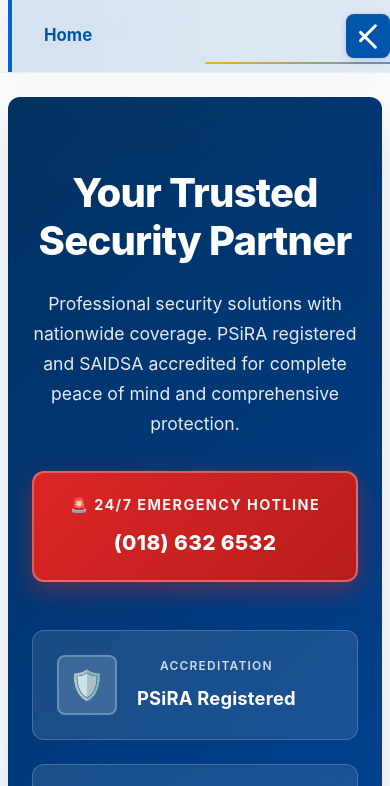
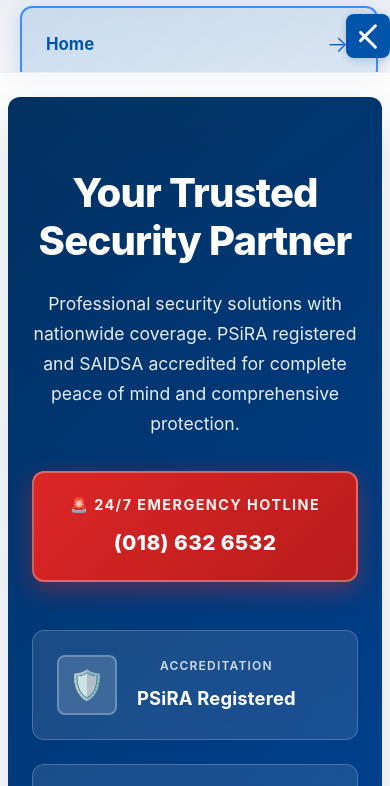
Before and after one commit to Louis121710/golden-eye-website-, a website: page index.html in a window 390 px wide. Both pictures are taken after a click on the button "Toggle menu". Shown: the top 786 px of the page. Drawn offline with Linux system fonts and the light colour scheme.

Commit message:
Enhance mobile navigation list styling - card-based design with better visual hierarchy and animations

```diff
--- a/css/style.css
+++ b/css/style.css
@@ -746,7 +746,7 @@
     left: 0;
     right: 0;
     bottom: 0;
-    background: rgba(255, 255, 255, 0.98);
+    background: linear-gradient(180deg, #f8fafc 0%, #ffffff 100%);
     backdrop-filter: blur(20px);
     -webkit-backdrop-filter: blur(20px);
     flex-direction: column;
@@ -756,7 +756,7 @@
     box-shadow: none;
     border: none;
     z-index: 999;
-    gap: 0;
+    gap: 0.75rem;
     overflow-y: auto;
     -webkit-overflow-scrolling: touch;
     align-items: stretch;
@@ -768,17 +768,18 @@
     top: 0;
     background: linear-gradient(135deg, var(--blue-900), var(--blue-800));
     color: white;
-    padding: 1.5rem 2rem;
-    font-size: 1.25rem;
+    padding: 1.75rem 2rem;
+    font-size: 1.3rem;
     font-weight: 700;
     text-align: center;
     z-index: 1;
-    border-bottom: 3px solid var(--yellow-400);
+    border-bottom: 4px solid var(--yellow-400);
     display: none;
     align-items: center;
     justify-content: center;
     gap: 0.5rem;
-    box-shadow: 0 2px 8px rgba(0, 0, 0, 0.1);
+    box-shadow: 0 4px 12px rgba(0, 0, 0, 0.15);
+    letter-spacing: 0.5px;
   }
 
   .nav-links.active::after {
@@ -807,65 +808,93 @@
   }
 
   .nav-links a {
-    width: 100%;
+    width: calc(100% - 3rem);
+    margin: 0 1.5rem;
     text-align: left;
-    padding: 1.5rem 2rem;
-    border-radius: 0;
+    padding: 1.5rem 1.75rem;
+    border-radius: var(--radius-md);
     font-size: 1.15rem;
     font-weight: 600;
-    border-bottom: 1px solid rgba(0, 48, 96, 0.08);
-    transition: all 0.2s ease;
+    transition: all 0.3s cubic-bezier(0.4, 0, 0.2, 1);
     display: flex;
     align-items: center;
-    min-height: 64px;
+    min-height: 68px;
     color: var(--text);
     background: white;
     position: relative;
+    box-shadow: 0 2px 8px rgba(0, 48, 96, 0.08);
+    border: 2px solid transparent;
+    overflow: hidden;
   }
 
   .nav-links a:first-of-type {
-    margin-top: 0;
+    margin-top: 1.5rem;
   }
 
   .nav-links a:last-child {
-    border-bottom: none;
     margin-bottom: 2rem;
   }
 
   .nav-links a::before {
+    content: '';
+    position: absolute;
+    left: 0;
+    top: 0;
+    bottom: 0;
+    width: 5px;
+    background: linear-gradient(180deg, var(--yellow-400), var(--blue-400));
+    transform: scaleY(0);
+    transition: transform 0.3s ease;
+    border-radius: var(--radius-sm) 0 0 var(--radius-sm);
+  }
+
+  .nav-links a::after {
     content: '→';
     position: absolute;
-    right: 2rem;
+    right: 1.75rem;
     color: var(--blue-400);
-    font-size: 1.2rem;
+    font-size: 1.4rem;
+    font-weight: 300;
     opacity: 0;
-    transition: all 0.2s ease;
+    transform: translateX(-10px);
+    transition: all 0.3s ease;
   }
 
-  .nav-links a:hover,
-  .nav-links a.active {
-    background: linear-gradient(90deg, rgba(0, 102, 204, 0.08) 0%, rgba(0, 102, 204, 0.05) 100%);
+  .nav-links a:hover {
+    background: linear-gradient(135deg, rgba(0, 102, 204, 0.1) 0%, rgba(0, 102, 204, 0.05) 100%);
     color: var(--blue-600);
-    transform: translateX(8px);
-    padding-left: 2.5rem;
-    border-left: 4px solid var(--yellow-400);
+    transform: translateX(5px) translateY(-2px);
+    box-shadow: 0 4px 16px rgba(0, 102, 204, 0.15);
+    border-color: rgba(0, 102, 204, 0.2);
   }
 
-  .nav-links a:hover::before,
-  .nav-links a.active::before {
+  .nav-links a:hover::before {
+    transform: scaleY(1);
+  }
+
+  .nav-links a:hover::after {
     opacity: 1;
     transform: translateX(0);
   }
 
   .nav-links a.active {
-    background: linear-gradient(90deg, rgba(0, 102, 204, 0.12) 0%, rgba(0, 102, 204, 0.08) 100%);
+    background: linear-gradient(135deg, rgba(0, 102, 204, 0.15) 0%, rgba(0, 102, 204, 0.1) 100%);
     color: var(--blue-700);
     font-weight: 700;
-    border-left-color: var(--blue-600);
+    border-color: var(--blue-400);
+    box-shadow: 0 4px 20px rgba(0, 102, 204, 0.2);
+    transform: translateX(5px);
   }
 
-  .nav-links a::after {
-    display: none;
+  .nav-links a.active::before {
+    transform: scaleY(1);
+    background: linear-gradient(180deg, var(--blue-600), var(--blue-400));
+  }
+
+  .nav-links a.active::after {
+    opacity: 1;
+    transform: translateX(0);
+    color: var(--blue-600);
   }
 
   .mobile-menu-toggle {
@@ -1083,24 +1112,35 @@
 
   .nav-links {
     padding: 0;
+    gap: 0.625rem;
   }
 
   .nav-links::after {
-    padding: 1.25rem 1.5rem;
-    font-size: 1.1rem;
+    padding: 1.5rem 1.5rem;
+    font-size: 1.15rem;
   }
 
   .nav-links a {
-    padding: 1.4rem 1.5rem;
+    width: calc(100% - 2rem);
+    margin: 0 1rem;
+    padding: 1.35rem 1.5rem;
     font-size: 1.05rem;
-    min-height: 60px;
+    min-height: 62px;
     display: flex;
     align-items: center;
   }
 
+  .nav-links a:first-of-type {
+    margin-top: 1.25rem;
+  }
+
+  .nav-links a:last-child {
+    margin-bottom: 1.75rem;
+  }
+
   .nav-links a:hover,
   .nav-links a.active {
-    padding-left: 2rem;
+    transform: translateX(4px) translateY(-2px);
   }
 
   .hero {
```
